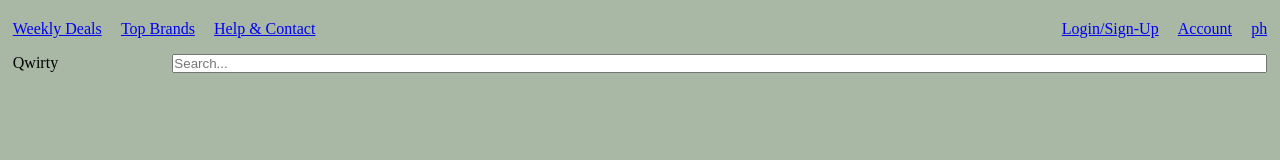
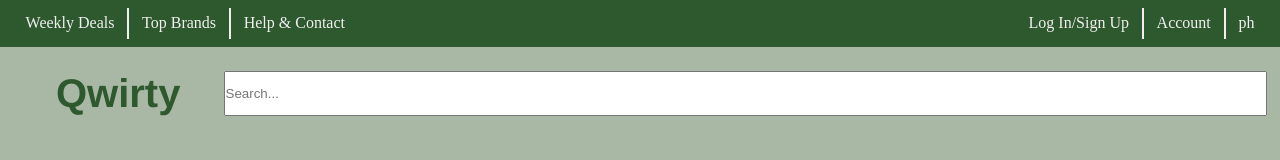
Before and after one commit to PatrickJMcArdle/U1B9.qwirty, a plain HTML site: page index.html in a window 1280 px wide. Drawn offline with Linux system fonts and the light colour scheme.

Commit message:
header style rough final no links

```diff
--- a/css/index.css
+++ b/css/index.css
@@ -7,7 +7,6 @@
 body {
     background-color: rgb(168, 184, 165);
     height: 100vh;
-    display: flex;
-    flex-direction: column;
-    overflow: hidden;
+    margin: 0;
+    padding: 0;
 }
--- a/css/indexHeader.css
+++ b/css/indexHeader.css
@@ -1,39 +1,54 @@
 header {
-    display: flex;
-    flex-direction: column-reverse;
-    align-items: center;
-    padding: 1.5vh 2vw;
     flex-shrink: 0;
+    width: 100vw;
+    margin: 0 auto;
 }
 
-.nav1 {
+.bottomcontainer {
+    display: flex;
+    justify-content: space-between;
+    padding: 3vh 1vw;
+    margin: 0 auto;
+    max-width: 1280px;
+}
+
+.bottomcontainer input[type=text] {
+    flex-grow: 10;
+}
+
+.bottomcontainer .brand {
+    flex-grow: 1;
+}
+
+.brand {
+    font-size: 5vh;
+    font-family: 'Franklin Gothic Medium', 'Arial Narrow', Arial, sans-serif;
+    font-weight: bolder;
+    text-align: center;
+    color: rgb(46, 88, 46);
+}
+
+.topcontainer {
     display: flex;
     justify-content: space-between;
     padding: 1vh 1vw;
-    width: 100vw;
+    margin: 0 auto;
+    max-width: 1280px;
+
+    background-color: rgb(46, 88, 46);
 }
 
-.nav1 input[type=text] {
-    flex-grow: 8;
+.nav2, .nav3 {
+    display: flex;
 }
 
-.nav1 .brand {
-    flex-grow: 1;
+.nav2 a:link, .nav3 a:link {
+    font-size: 2vh;
+    text-decoration: none;
+    color: rgb(240, 240, 240);
+    padding: 0.4em 0.8em;
 }
 
-.navbar {
-    display: flex;
-    justify-content: space-between;
-    padding: 1vh 1vw;
-    width: 100vw;
+.nav2 a:link:not(.help), .nav3 a:link:not(.help) {
+    border-right: 2px solid;
 }
-
-.nav2 {
-    display: flex;
-    gap: 1.5vw;
-}
-
-.nav3 {
-    display: flex;
-    gap: 1.5vw;
-}
--- a/index.html
+++ b/index.html
@@ -6,24 +6,27 @@
     <title>Document</title>
     <link rel="stylesheet" href="css/index.css">
     <link rel="stylesheet" href="css/indexHeader.css">
+    <link rel="stylesheet" href="css/footer.css">
 </head>
 <body>
     <header>
-        <nav class="nav1">
+        <nav>
+            <div class="topcontainer">
+                <div class="nav2">
+                    <a href="WeeklyDeals.html">Weekly Deals</a>
+                    <a href="TopBrands.html">Top Brands</a>
+                    <a class="help" href="HelpContact.html">Help & Contact</a>
+                </div>
+                <div class="nav3">
+                    <a href="Login.html">Log In/Sign Up</a>
+                    <a href="Account.html">Account</a>
+                    <a class="help" href="Cart.html">ph</a>
+                </div>
+            </div>
+        </nav>
+        <div class="bottomcontainer">
             <p class="brand">Qwirty</p>
             <input type="text" placeholder="Search...">
-        </nav>
-        <div class="navbar">
-            <nav class="nav2">
-                <a href="WeeklyDeals.html">Weekly Deals</a>
-                <a href="TopBrands.html">Top Brands</a>
-                <a href="HelpContact.html">Help & Contact</a>
-            </nav>
-            <nav class="nav3">
-                <a href="Login.html">Login/Sign-Up</a>
-                <a href="Account.html">Account</a>
-                <a href="Cart.html">ph</a>
-            </nav>
         </div>
     </header>
     <main>
```
Also changed, not shown: css/footer.css (added).
